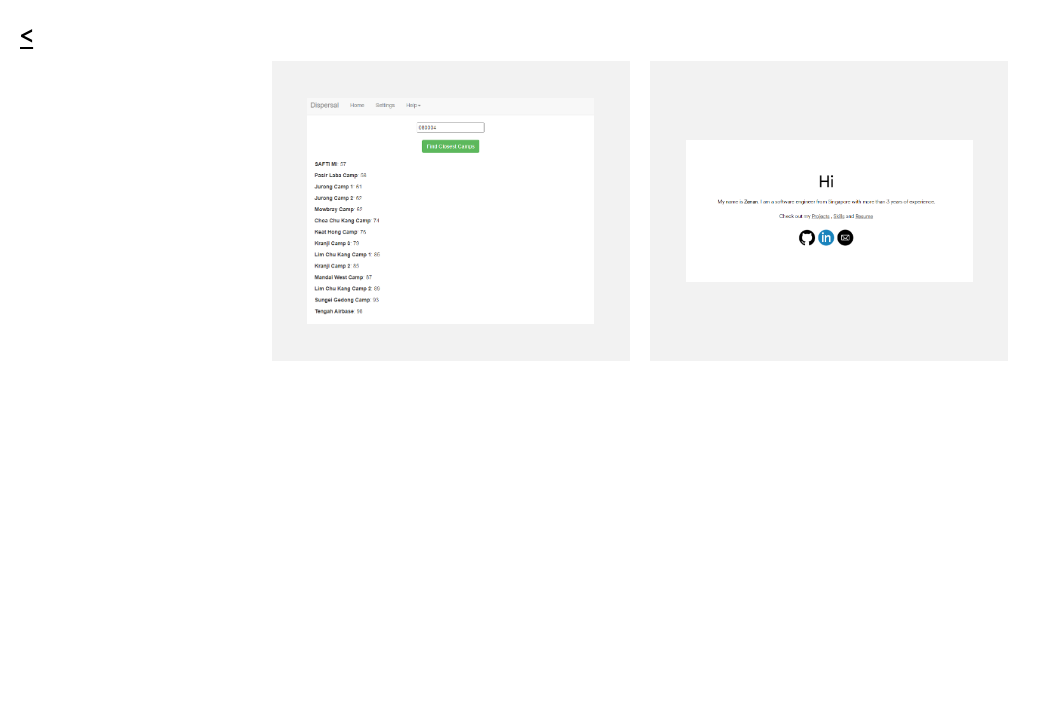
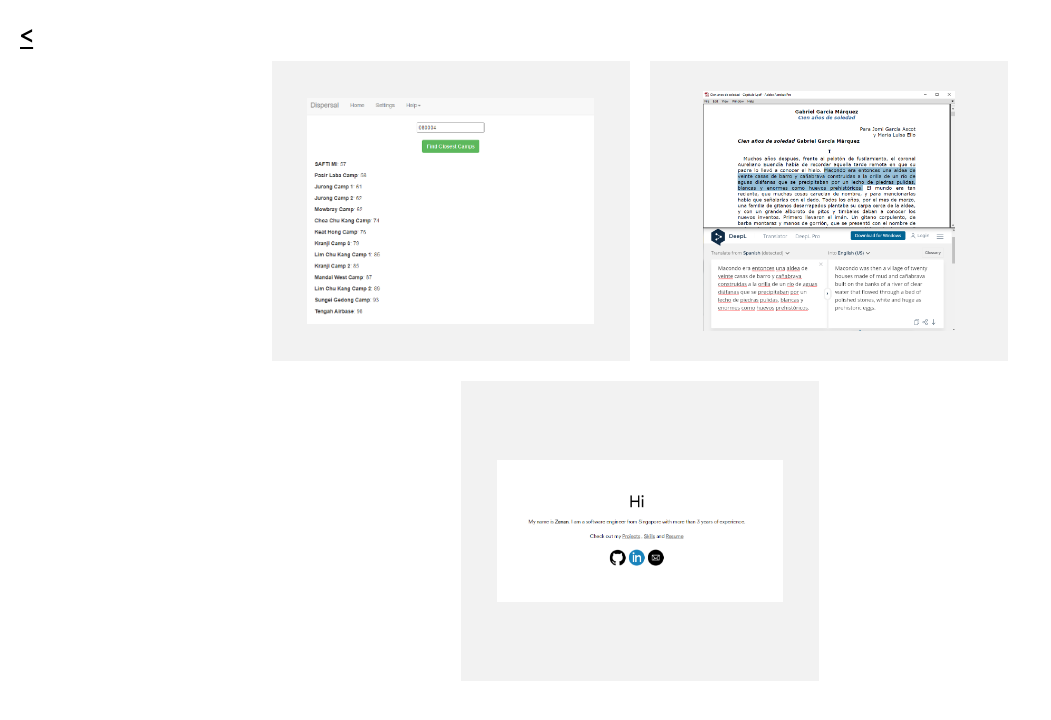
Before and after one commit to zenanana/Personal-Site, a React (Create React App) app: page /projects in a window 1280 px wide. Shown: the top 720 px of the page, without its empty margins (0-1051 px from the left). Built offline with nearby package versions, Linux system fonts and the light colour scheme; the HTML template or start-up script is replaced by a standard one.

Commit message:
added DeepL Textractor and minor placeholder replacements

```diff
--- a/src/common/data/Experiences.js
+++ b/src/common/data/Experiences.js
@@ -65,13 +65,13 @@ export const experiencesList = [
   {
     type: "Languages",
     header: "HTML",
-    description: "I have wwalked in the Hanging Gardens of Babylon",
+    description: "Lorem Ipsum",
     bgImagePath: "./images/logos/languages/html.png",
   },
   {
     type: "Languages",
     header: "CSS",
-    description: "संस्कृत",
+    description: "Lorem Ipsum",
     bgImagePath: "./images/logos/languages/css.png",
   },
   {
--- a/src/common/data/Projects.js
+++ b/src/common/data/Projects.js
@@ -9,6 +9,15 @@ export const projectsList = [
     githubLink: "https://github.com/zenanana/DispersalApp",
   },
   {
+    header: "DeepL Textractor",
+    description:
+      "Developed Python programme leveraging DeepL's free browser translation service (DeepL's API is paid) to provide top-notch translation for 10 supported languages. Simply copy a selection of text onto your clipboard and the translated result will be automatically shown in the browser.",
+    bgImagePath: "./images/backgrounds/projects/deepl.png",
+    org: "",
+    github: false,
+    githubLink: "https://github.com/zenanana",
+  },
+  {
     header: "Personal Website",
     description:
       "Developed this personal website with React for front end and hosted via Heroku. Made use of Styled Components for CSS, Framer Motion for animations and React Router for routing. Forms, state management and other features all done by hard code to minimise dependencies.",
```
Also changed, not shown: public/images/backgrounds/projects/deepl.png (added), 1 other file (tests, documents, lock files or other folders).
